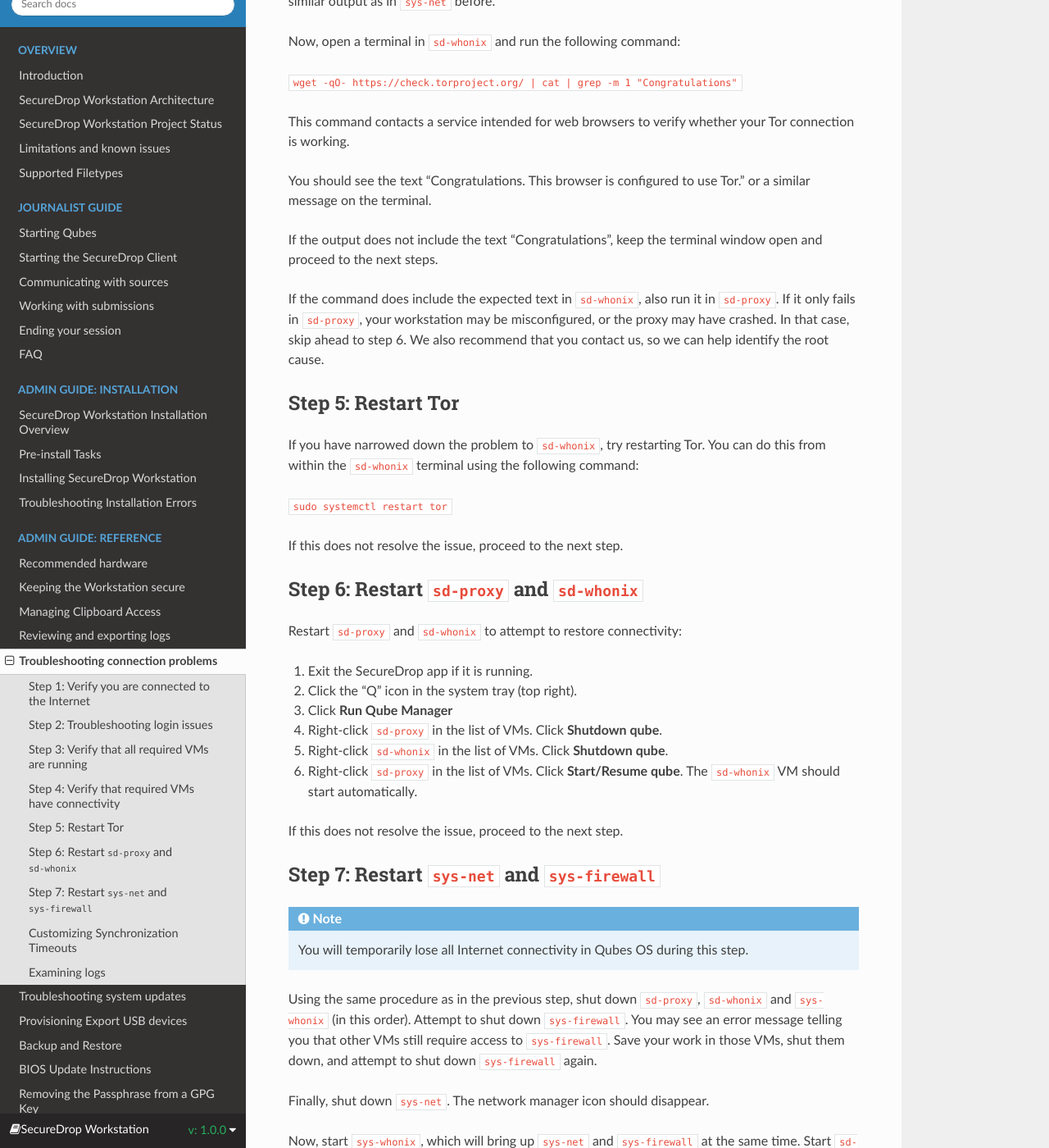
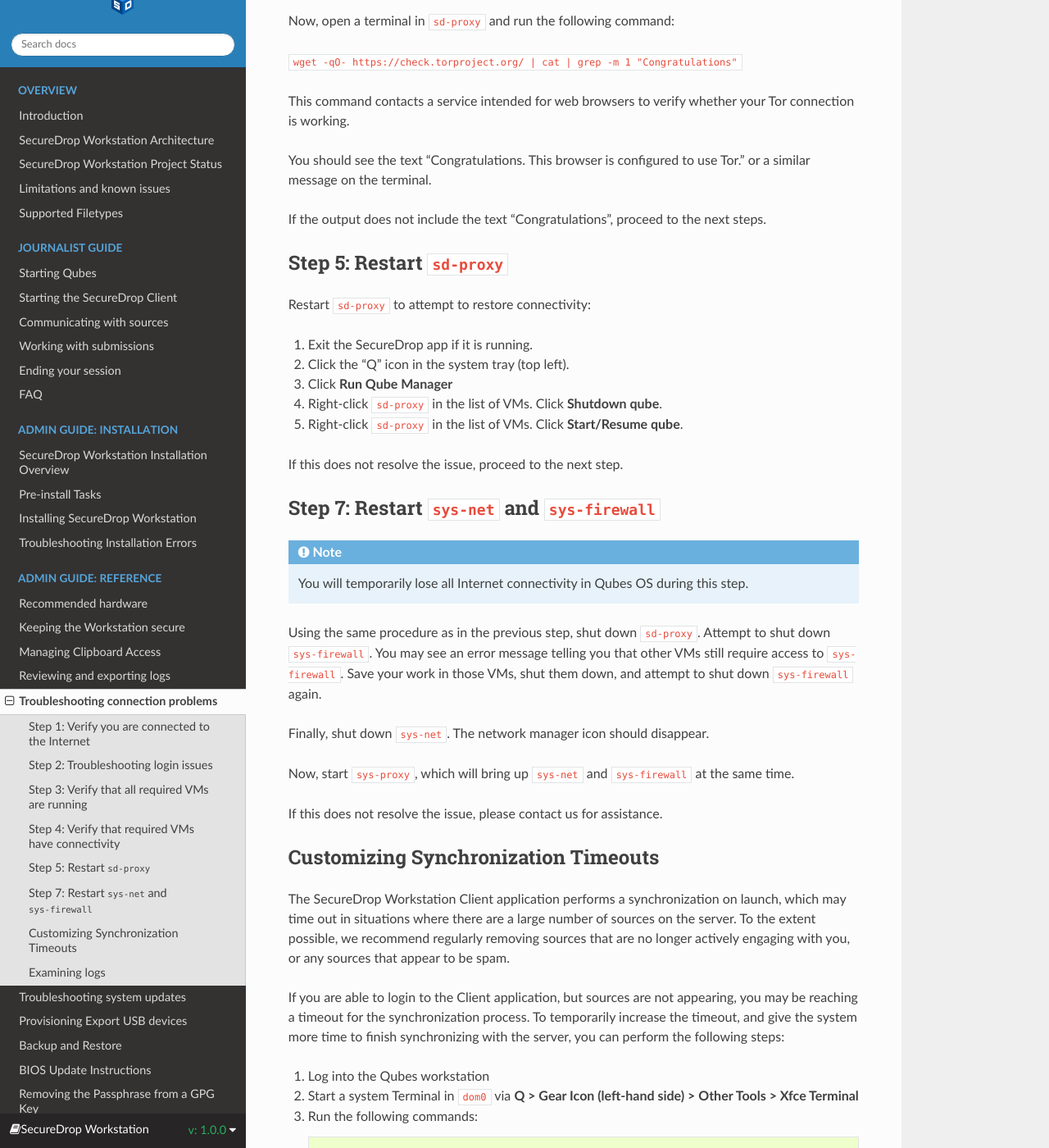
Before and after one commit to freedomofpress/securedrop-workstation-docs, a Sphinx documentation site: the page built from docs/admin/reference/troubleshooting_connection.rst, in a window 1280 px wide and 1400 px high, scrolled down 4924 px. Shown: the whole window at 82% size. Built offline with Sphinx 7.4.7 and the Read the Docs theme 3.1.0, drawn with Linux system fonts in a browser that asks for light colours; some of the changed text lies outside the part shown.

Commit message:
more edits

```diff
--- a/docs/admin/reference/troubleshooting_connection.rst
+++ b/docs/admin/reference/troubleshooting_connection.rst
@@ -100,7 +100,6 @@
 - ``sd-gpg``
 - ``sd-log``
 - ``sd-proxy``
-- ``sd-whonix``
 - ``sys-firewall``
 - ``sys-net``
 - ``sys-whonix`` (during updates)
@@ -132,13 +131,12 @@
 Step 4: Verify that required VMs have connectivity
 ~~~~~~~~~~~~~~~~~~~~~~~~~~~~~~~~~~~~~~~~~~~~~~~~~~
 In step 1, you have already verified that you can connect to the
-Internet using ``sys-net``. Now, test whether ``sys-firewall``, ``sd-whonix``
-and ``sd-proxy`` are working.
+Internet using ``sys-net``. Now, test whether ``sys-firewall`` and ``sd-proxy`` are working.
 
 First, open a terminal in ``sys-firewall`` and run the ``ping google.com`` command.
 You should see similar output as in ``sys-net`` before.
 
-Now, open a terminal in ``sd-whonix`` and run the following command:
+Now, open a terminal in ``sd-proxy`` and run the following command:
 
 ``wget -qO- https://check.torproject.org/ | cat | grep -m 1 "Congratulations"``
 
@@ -148,35 +146,17 @@
 You should see the text "Congratulations. This browser is configured to use Tor."
 or a similar message on the terminal.
 
-If the output does not include the text "Congratulations", keep the terminal
-window open and proceed to the next steps.
+If the output does not include the text "Congratulations", proceed to the next steps.
 
-If the command does include the expected text in ``sd-whonix``, also run it in
-``sd-proxy``. If it only fails in ``sd-proxy``, your workstation may be
-misconfigured, or the proxy may have crashed. In that case, skip ahead to step 6.
-We also recommend that you contact us, so we can help identify the root cause.
-
-Step 5: Restart Tor
-~~~~~~~~~~~~~~~~~~~
-If you have narrowed down the problem to ``sd-whonix``, try restarting Tor.
-You can do this from within the ``sd-whonix`` terminal using the following
-command:
-
-``sudo systemctl restart tor``
-
-If this does not resolve the issue, proceed to the next step.
-
-Step 6: Restart ``sd-proxy`` and ``sd-whonix``
+Step 5: Restart ``sd-proxy``
 ~~~~~~~~~~~~~~~~~~~~~~~~~~~~~~~~~~~~~~~~~~~~~~
-Restart ``sd-proxy`` and ``sd-whonix`` to attempt to restore connectivity:
+Restart ``sd-proxy`` to attempt to restore connectivity:
 
 1. Exit the SecureDrop app if it is running.
-2. Click the "Q" icon in the system tray (top right).
+2. Click the "Q" icon in the system tray (top left).
 3. Click **Run Qube Manager**
 4. Right-click ``sd-proxy`` in the list of VMs. Click **Shutdown qube**.
-5. Right-click ``sd-whonix`` in the list of VMs. Click **Shutdown qube**.
-6. Right-click ``sd-proxy`` in the list of VMs. Click **Start/Resume qube**.
-   The ``sd-whonix`` VM should start automatically.
+5. Right-click ``sd-proxy`` in the list of VMs. Click **Start/Resume qube**.
 
 If this does not resolve the issue, proceed to the next step.
 
@@ -188,16 +168,15 @@
    You will temporarily lose all Internet connectivity in Qubes OS during this
    step.
 
-Using the same procedure as in the previous step, shut down ``sd-proxy``,
-``sd-whonix`` and ``sys-whonix`` (in this order). Attempt to shut down
+Using the same procedure as in the previous step, shut down ``sd-proxy``. Attempt to shut down
 ``sys-firewall``. You may see an error message telling you that other VMs still
 require access to ``sys-firewall``. Save your work in those VMs, shut them
 down, and attempt to shut down ``sys-firewall`` again.
 
 Finally, shut down ``sys-net``. The network manager icon should disappear.
 
-Now, start ``sys-whonix``, which will bring up ``sys-net`` and ``sys-firewall``
-at the same time. Start ``sd-proxy``, which will bring up ``sd-whonix``.
+Now, start ``sys-proxy``, which will bring up ``sys-net`` and ``sys-firewall``
+at the same time.
 
 If this does not resolve the issue, please contact us for assistance.
 
--- a/docs/admin/reference/troubleshooting_updates.rst
+++ b/docs/admin/reference/troubleshooting_updates.rst
@@ -67,8 +67,8 @@
   'dom0': <UpdateStatus.UPDATES_OK: '0'>,
   'apply_dom0': <UpdateStatus.UPDATES_OK: '0'>,
   'fedora-42-xfce': <UpdateStatus.UPDATES_FAILED: '3'>,
-  'sd-large-bullseye-template': <UpdateStatus.UPDATES_OK: '0'>,
-  'sd-small-bullseye-template': <UpdateStatus.UPDATES_OK: '0'>,
+  'sd-large-bookworm-template': <UpdateStatus.UPDATES_OK: '0'>,
+  'sd-small-bookworm-template': <UpdateStatus.UPDATES_OK: '0'>,
   'recommended_action': <UpdateStatus.UPDATES_FAILED: '3'>}
 
 In this example, the ``fedora-42-xfce`` VM has failed to update.
--- a/docs/general/workstation_architecture.rst
+++ b/docs/general/workstation_architecture.rst
@@ -46,8 +46,3 @@
    The ``sd-proxy`` VM contains a sensitive authentication token required to
    access the SecureDrop API via Tor, and should not be attached to VMs that are
    unrelated to SecureDrop.
-
-.. is this still relevant vv
-Qubes OS ships with a Whonix service called ``sys-whonix``. When troubleshooting
-connection issues specific to SecureDrop, ``sys-whonix`` is only relevant during
-updates of the Whonix VMs (e.g., while the preflight updater is running).
```
